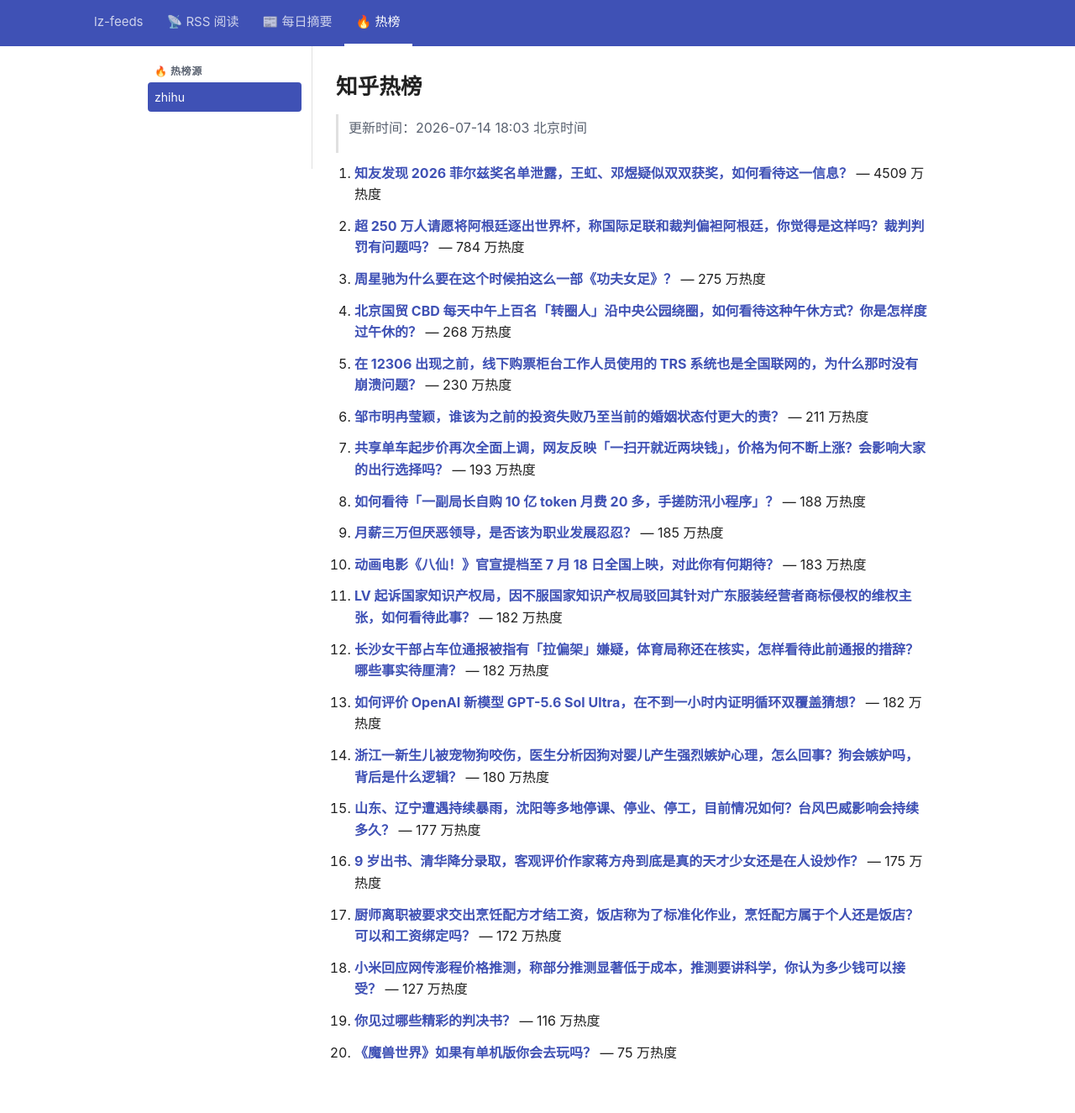
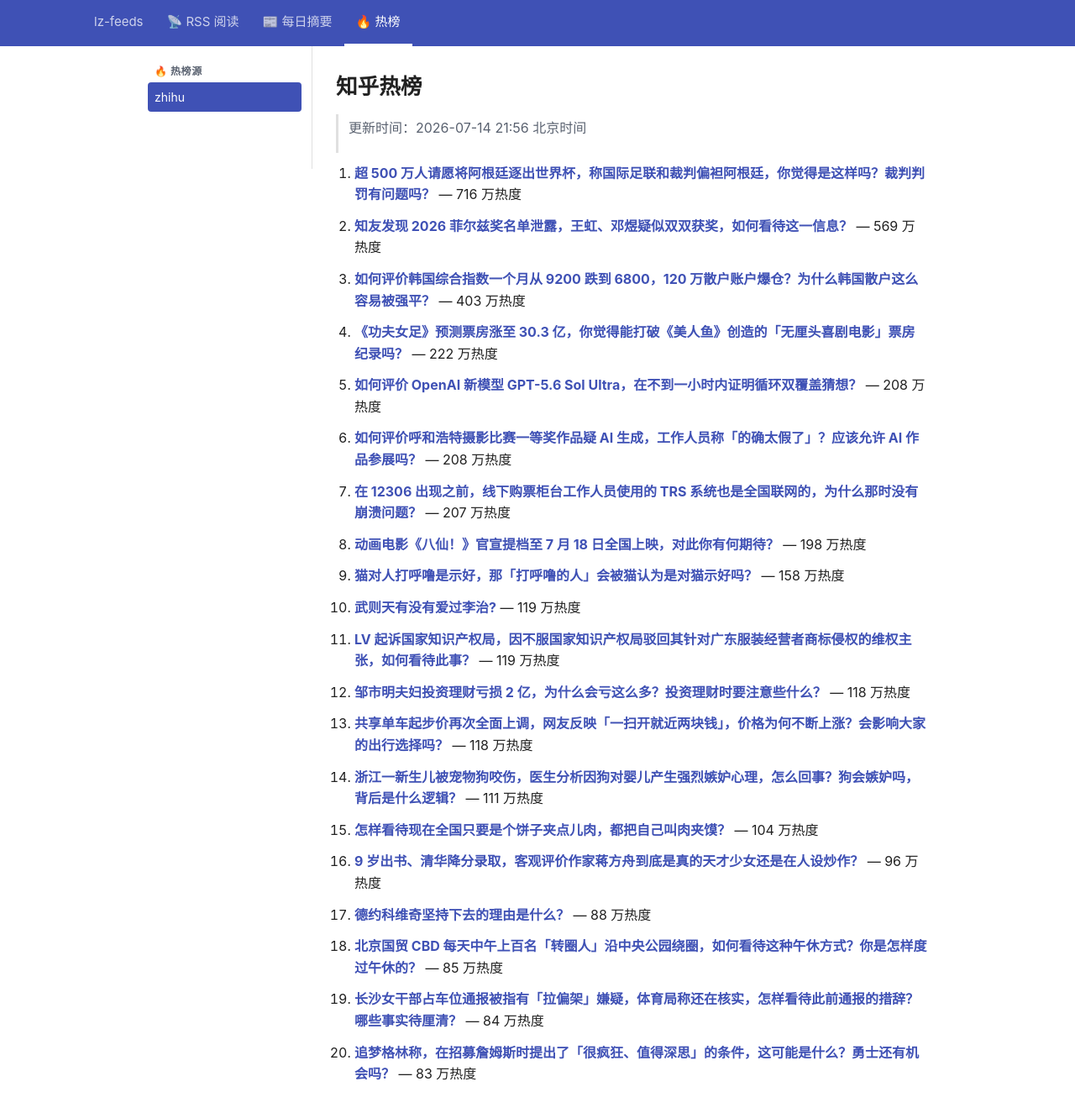
Before and after one commit to lizhang0101/lz-feeds, a Jekyll site: the page built from _hotlist/zhihu.md, in a window 1280 px wide and 1356 px high. Shown: the top 1325 px of the window at 84% size. Built offline with Jekyll 4.4.1, drawn with Linux system fonts in a browser that asks for light colours.

Commit message:
hotlist: 2026-07-14T13:56Z

```diff
--- a/_hotlist/zhihu.md
+++ b/_hotlist/zhihu.md
@@ -1,48 +1,48 @@
 ---
-updated: 2026-07-14 18:03 北京时间
+updated: 2026-07-14 21:56 北京时间
 count: 20
 ---
 
 # 知乎热榜
 
-> 更新时间：2026-07-14 18:03 北京时间
+> 更新时间：2026-07-14 21:56 北京时间
 
-1. **[知友发现 2026 菲尔兹奖名单泄露，王虹、邓煜疑似双双获奖，如何看待这一信息？](https://www.zhihu.com/question/2060133066643879544)** — 4509 万热度
+1. **[超 500 万人请愿将阿根廷逐出世界杯，称国际足联和裁判偏袒阿根廷，你觉得是这样吗？裁判判罚有问题吗？](https://www.zhihu.com/question/2060314752786457046)** — 716 万热度
 
-2. **[超 250 万人请愿将阿根廷逐出世界杯，称国际足联和裁判偏袒阿根廷，你觉得是这样吗？裁判判罚有问题吗？](https://www.zhihu.com/question/2060314752786457046)** — 784 万热度
+2. **[知友发现 2026 菲尔兹奖名单泄露，王虹、邓煜疑似双双获奖，如何看待这一信息？](https://www.zhihu.com/question/2060133066643879544)** — 569 万热度
 
-3. **[周星驰为什么要在这个时候拍这么一部《功夫女足》？](https://www.zhihu.com/question/2059433390227583285)** — 275 万热度
+3. **[如何评价韩国综合指数一个月从 9200 跌到 6800，120 万散户账户爆仓？为什么韩国散户这么容易被强平？](https://www.zhihu.com/question/2060415646706263496)** — 403 万热度
 
-4. **[北京国贸 CBD 每天中午上百名「转圈人」沿中央公园绕圈，如何看待这种午休方式？你是怎样度过午休的？](https://www.zhihu.com/question/2059947688074949425)** — 268 万热度
+4. **[《功夫女足》预测票房涨至 30.3 亿，你觉得能打破《美人鱼》创造的「无厘头喜剧电影」票房纪录吗？](https://www.zhihu.com/question/2059400846199219255)** — 222 万热度
 
-5. **[在 12306 出现之前，线下购票柜台工作人员使用的 TRS 系统也是全国联网的，为什么那时没有崩溃问题？](https://www.zhihu.com/question/572076661)** — 230 万热度
+5. **[如何评价 OpenAI 新模型 GPT-5.6 Sol Ultra，在不到一小时内证明循环双覆盖猜想？](https://www.zhihu.com/question/2059349642496710015)** — 208 万热度
 
-6. **[邹市明冉莹颖，谁该为之前的投资失败乃至当前的婚姻状态付更大的责？](https://www.zhihu.com/question/2059355663353099483)** — 211 万热度
+6. **[如何评价呼和浩特摄影比赛一等奖作品疑 AI 生成，工作人员称「的确太假了」？应该允许 AI 作品参展吗？](https://www.zhihu.com/question/2060385485915263811)** — 208 万热度
 
-7. **[共享单车起步价再次全面上调，网友反映「一扫开就近两块钱」，价格为何不断上涨？会影响大家的出行选择吗？](https://www.zhihu.com/question/2060008266927810048)** — 193 万热度
+7. **[在 12306 出现之前，线下购票柜台工作人员使用的 TRS 系统也是全国联网的，为什么那时没有崩溃问题？](https://www.zhihu.com/question/572076661)** — 207 万热度
 
-8. **[如何看待「一副局长自购 10 亿 token 月费 20 多，手搓防汛小程序」？](https://www.zhihu.com/question/2059978972042092807)** — 188 万热度
+8. **[动画电影《八仙！》官宣提档至 7 月 18 日全国上映，对此你有何期待？](https://www.zhihu.com/question/2060302796297959128)** — 198 万热度
 
-9. **[月薪三万但厌恶领导，是否该为职业发展忍忍？](https://www.zhihu.com/question/2059516907527594888)** — 185 万热度
+9. **[猫对人打呼噜是示好，那「打呼噜的人」会被猫认为是对猫示好吗？](https://www.zhihu.com/question/659310565)** — 158 万热度
 
-10. **[动画电影《八仙！》官宣提档至 7 月 18 日全国上映，对此你有何期待？](https://www.zhihu.com/question/2060302796297959128)** — 183 万热度
+10. **[武则天有没有爱过李治?](https://www.zhihu.com/question/373204099)** — 119 万热度
 
-11. **[LV 起诉国家知识产权局，因不服国家知识产权局驳回其针对广东服装经营者商标侵权的维权主张，如何看待此事？](https://www.zhihu.com/question/2060375449868441221)** — 182 万热度
+11. **[LV 起诉国家知识产权局，因不服国家知识产权局驳回其针对广东服装经营者商标侵权的维权主张，如何看待此事？](https://www.zhihu.com/question/2060375449868441221)** — 119 万热度
 
-12. **[长沙女干部占车位通报被指有「拉偏架」嫌疑，体育局称还在核实，怎样看待此前通报的措辞？哪些事实待厘清？](https://www.zhihu.com/question/2060269141576233184)** — 182 万热度
+12. **[邹市明夫妇投资理财亏损 2 亿，为什么会亏这么多？投资理财时要注意些什么？](https://www.zhihu.com/question/2060364904519791870)** — 118 万热度
 
-13. **[如何评价 OpenAI 新模型 GPT-5.6 Sol Ultra，在不到一小时内证明循环双覆盖猜想？](https://www.zhihu.com/question/2059349642496710015)** — 182 万热度
+13. **[共享单车起步价再次全面上调，网友反映「一扫开就近两块钱」，价格为何不断上涨？会影响大家的出行选择吗？](https://www.zhihu.com/question/2060008266927810048)** — 118 万热度
 
-14. **[浙江一新生儿被宠物狗咬伤，医生分析因狗对婴儿产生强烈嫉妒心理，怎么回事？狗会嫉妒吗，背后是什么逻辑？](https://www.zhihu.com/question/2060043393238143776)** — 180 万热度
+14. **[浙江一新生儿被宠物狗咬伤，医生分析因狗对婴儿产生强烈嫉妒心理，怎么回事？狗会嫉妒吗，背后是什么逻辑？](https://www.zhihu.com/question/2060043393238143776)** — 111 万热度
 
-15. **[山东、辽宁遭遇持续暴雨，沈阳等多地停课、停业、停工，目前情况如何？台风巴威影响会持续多久？](https://www.zhihu.com/question/2059967829823300240)** — 177 万热度
+15. **[怎样看待现在全国只要是个饼子夹点儿肉，都把自己叫肉夹馍？](https://www.zhihu.com/question/2055752465560121673)** — 104 万热度
 
-16. **[9 岁出书、清华降分录取，客观评价作家蒋方舟到底是真的天才少女还是在人设炒作？](https://www.zhihu.com/question/2060111984247272718)** — 175 万热度
+16. **[9 岁出书、清华降分录取，客观评价作家蒋方舟到底是真的天才少女还是在人设炒作？](https://www.zhihu.com/question/2060111984247272718)** — 96 万热度
 
-17. **[厨师离职被要求交出烹饪配方才结工资，饭店称为了标准化作业，烹饪配方属于个人还是饭店？可以和工资绑定吗？](https://www.zhihu.com/question/2060062676676503140)** — 172 万热度
+17. **[德约科维奇坚持下去的理由是什么？](https://www.zhihu.com/question/2059269717295096385)** — 88 万热度
 
-18. **[小米回应网传澎程价格推测，称部分推测显著低于成本，推测要讲科学，你认为多少钱可以接受？](https://www.zhihu.com/question/2059629861941895196)** — 127 万热度
+18. **[北京国贸 CBD 每天中午上百名「转圈人」沿中央公园绕圈，如何看待这种午休方式？你是怎样度过午休的？](https://www.zhihu.com/question/2059947688074949425)** — 85 万热度
 
-19. **[你见过哪些精彩的判决书？](https://www.zhihu.com/question/275635284)** — 116 万热度
+19. **[长沙女干部占车位通报被指有「拉偏架」嫌疑，体育局称还在核实，怎样看待此前通报的措辞？哪些事实待厘清？](https://www.zhihu.com/question/2060269141576233184)** — 84 万热度
 
-20. **[《魔兽世界》如果有单机版你会去玩吗？](https://www.zhihu.com/question/2059611603008598526)** — 75 万热度
+20. **[追梦格林称，在招募詹姆斯时提出了「很疯狂、值得深思」的条件，这可能是什么？勇士还有机会吗？](https://www.zhihu.com/question/2060071420814742660)** — 83 万热度
```
